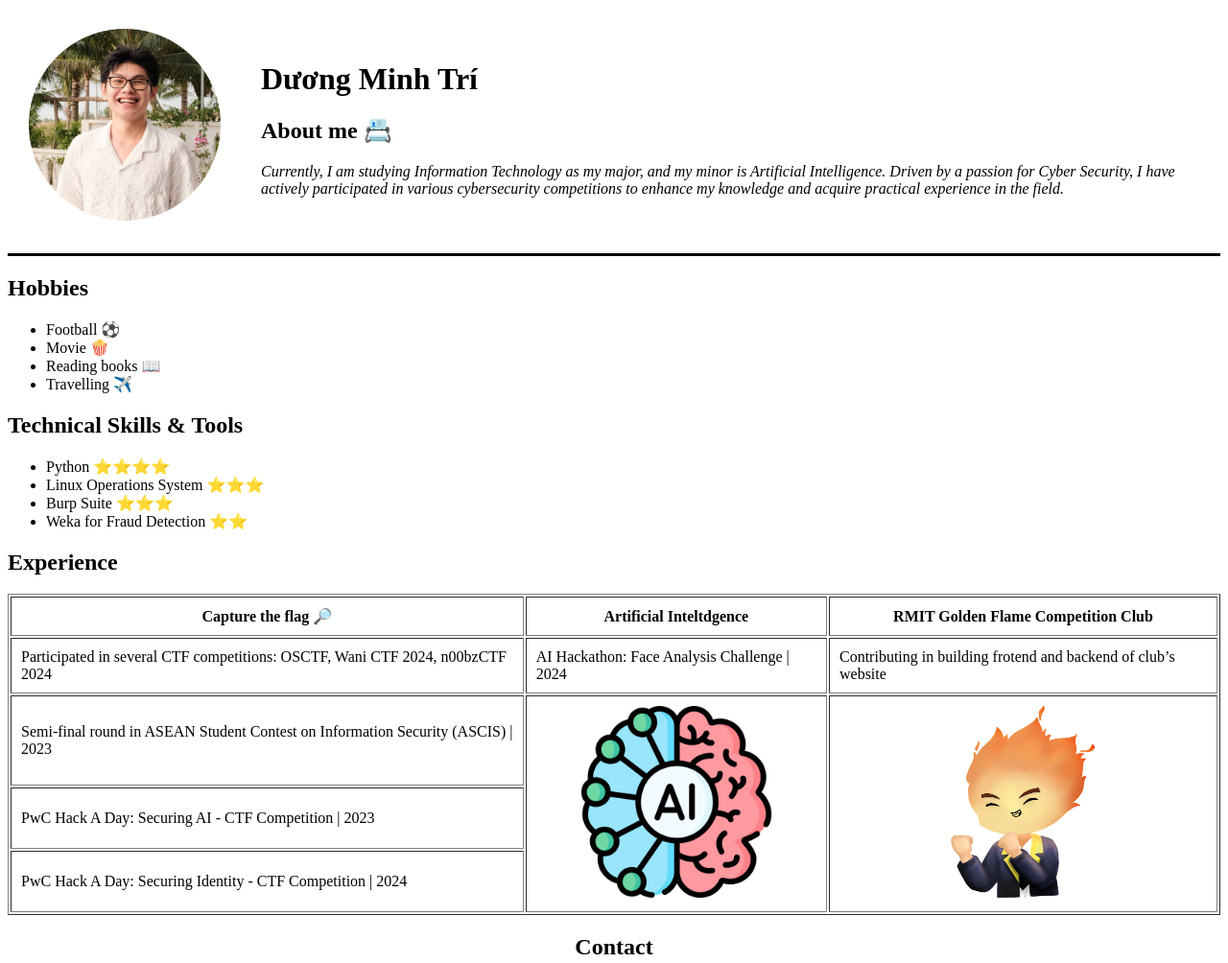
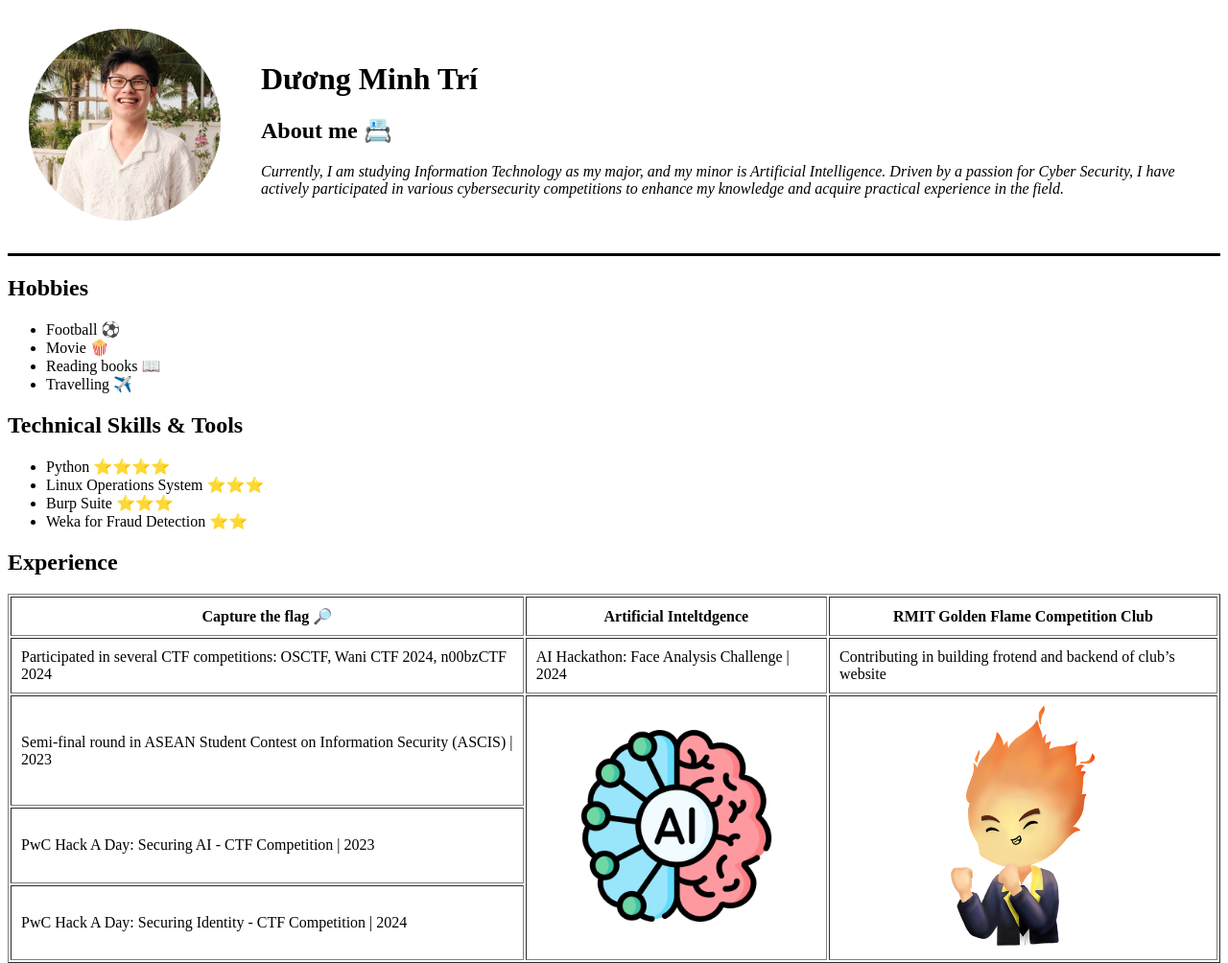
Before and after one commit to TriDuong070803/triduong070803.github.io, a plain HTML site: page index.html in a window 1280 px wide. Shown: the top 1004 px of the page at 96% size. Drawn offline with Linux system fonts and the light colour scheme.

Commit message:
update index.html

```diff
--- a/index.html
+++ b/index.html
@@ -61,7 +61,7 @@
             <tr>
                 <td> Semi-final round in ASEAN Student Contest on Information Security (ASCIS) | 2023</td>
                 <td rowspan="3"><center><img src="asset/ai.png" alt="AI logo" height="200" width="200"></center></td>
-                <td rowspan="3"><center><img src="asset/Mascot.png" alt="GFCC logo" height="200" width="150"></center></td>
+                <td rowspan="3"><center><img src="asset/Mascot.png" alt="GFCC logo" height="250" width="150"></center></td>
             </tr>
 
             <tr>
```
